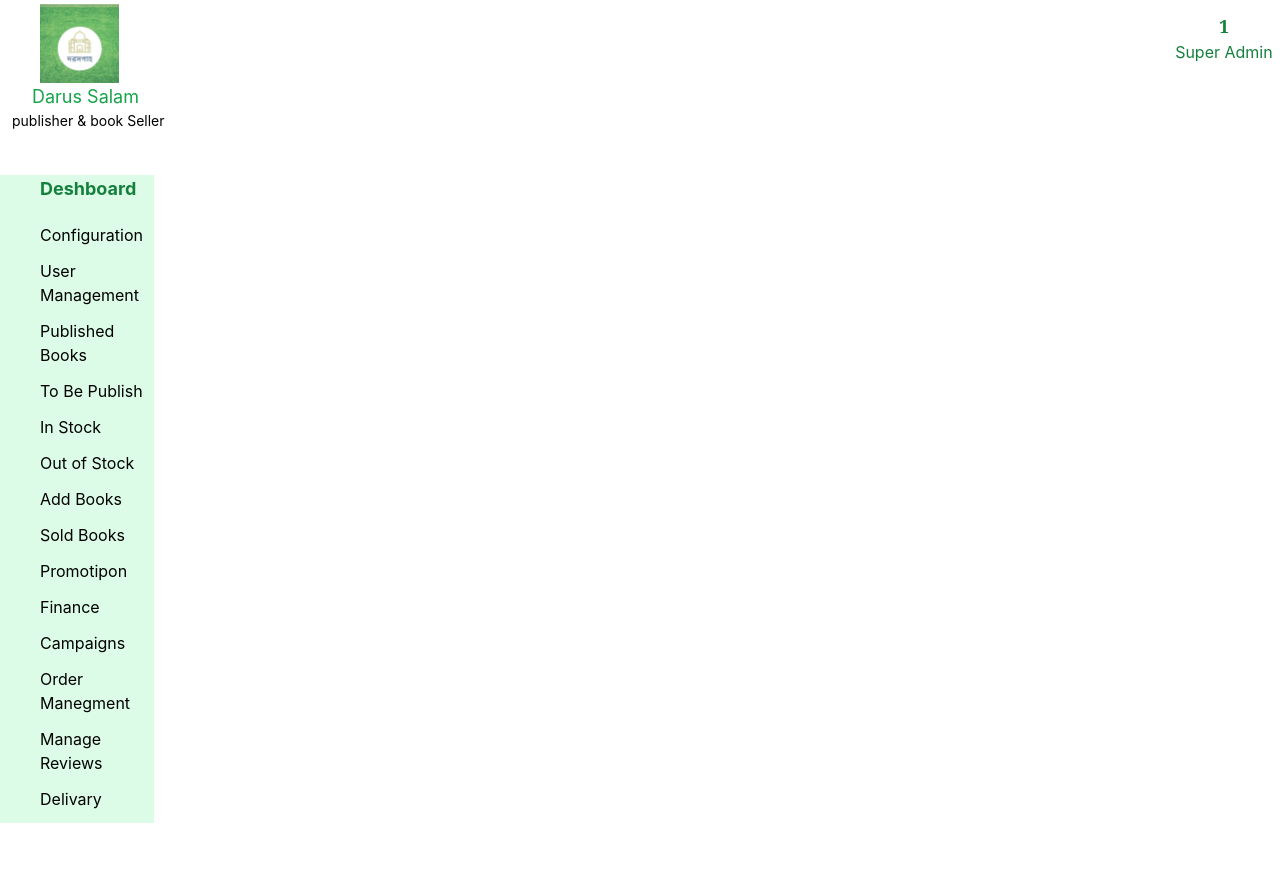
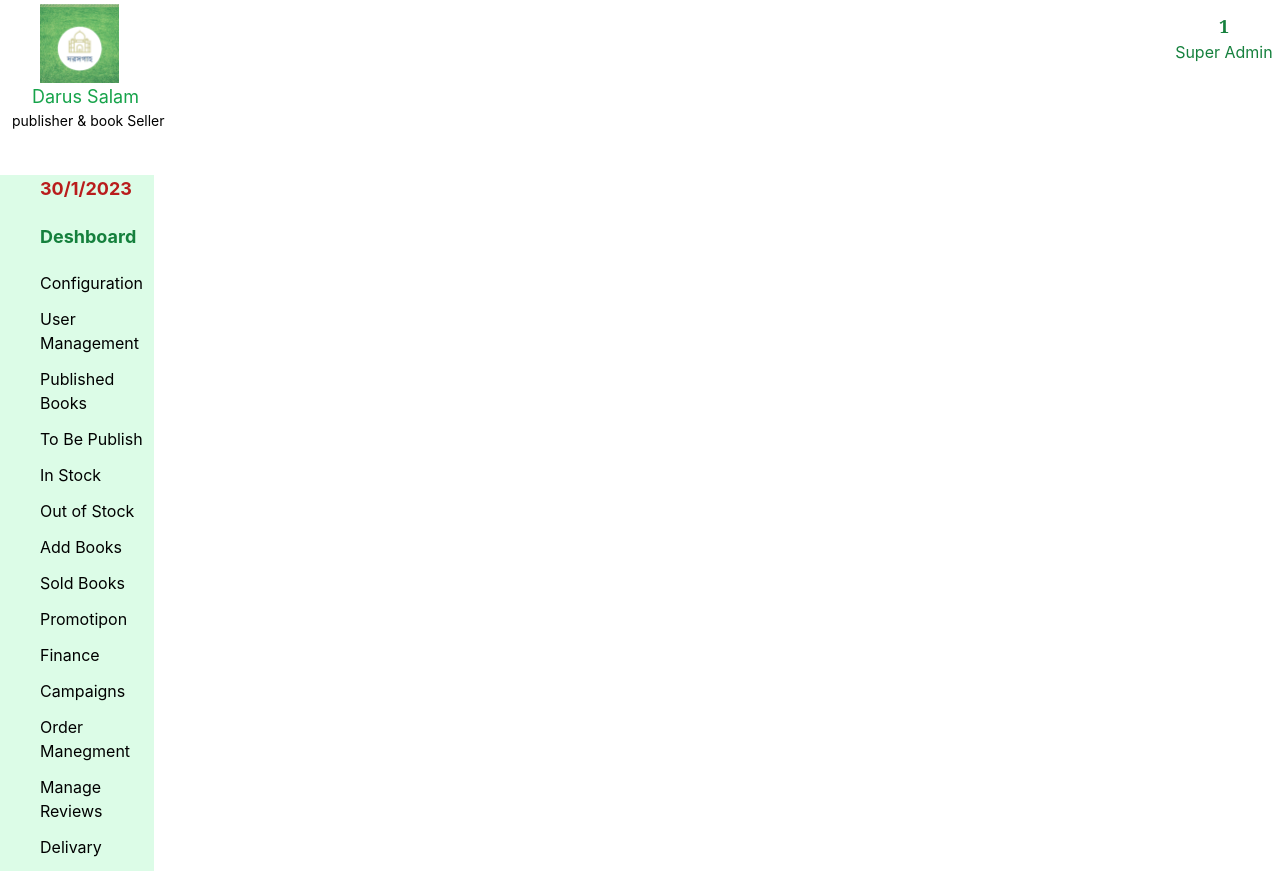
Before and after one commit to Wasi752/kfrontend, a React (Create React App) app: page /admin/1 in a window 1280 px wide. Before the commit the page ends 823 px from the top, so only its background shows below. Built offline with nearby package versions, Linux system fonts and the light colour scheme.

Commit message:
Add Date

```diff
--- a/src/App.js
+++ b/src/App.js
@@ -8,6 +8,7 @@ import ChangePassword from './Pages/changePassword';
 import RecoverPassword from './Pages/recoverPassword';
 import AdminDeshBoard from './Pages/Dashboard';
 import DropdownMenu from "./Component/Dropdown";
+import GetCurrentDate from "./Component/GetDate";
 
 
 function App() {
@@ -25,9 +26,6 @@ function App() {
         <Route path="/login" element={<Login />} />
         <Route path="/:id" element={<Home />} />
         <Route path="/drop" element={<DropdownMenu />} />
-
-
-
       </Routes>
     </div>
   );
--- /dev/null
+++ b/src/Component/GetDate.js
@@ -0,0 +1,8 @@
+// Get Current Date
+
+function GetCurrentDate() {
+   const today = new Date();
+   const date = `${today.getDate()}/${today.getMonth() + 1}/${today.getFullYear()}`;
+   return date;
+}
+export default GetCurrentDate;
--- a/src/Pages/Dashboard.js
+++ b/src/Pages/Dashboard.js
@@ -1,5 +1,6 @@
 import { useParams } from "react-router-dom";
 import { LeftMenu } from "../Component/DeshboadrLeftSide";
+import GetCurrentDate from "../Component/GetDate";
 
 function AdminDeshBoard() {
   const { id } = useParams();
@@ -19,6 +20,8 @@ function AdminDeshBoard() {
       </div>
       <div className="flex w-full h-full mt-10">
         <div className="w-[12%] h-full bg-green-100 mt-1">
+        <p className="text-lg text-red-700 font-bold ml-10 text-left mb-5"><GetCurrentDate/></p>
+
           <p className="text-lg text-green-700 font-bold ml-10 text-left mb-5">Deshboard</p>
           {LeftMenu}
         </div>
```
